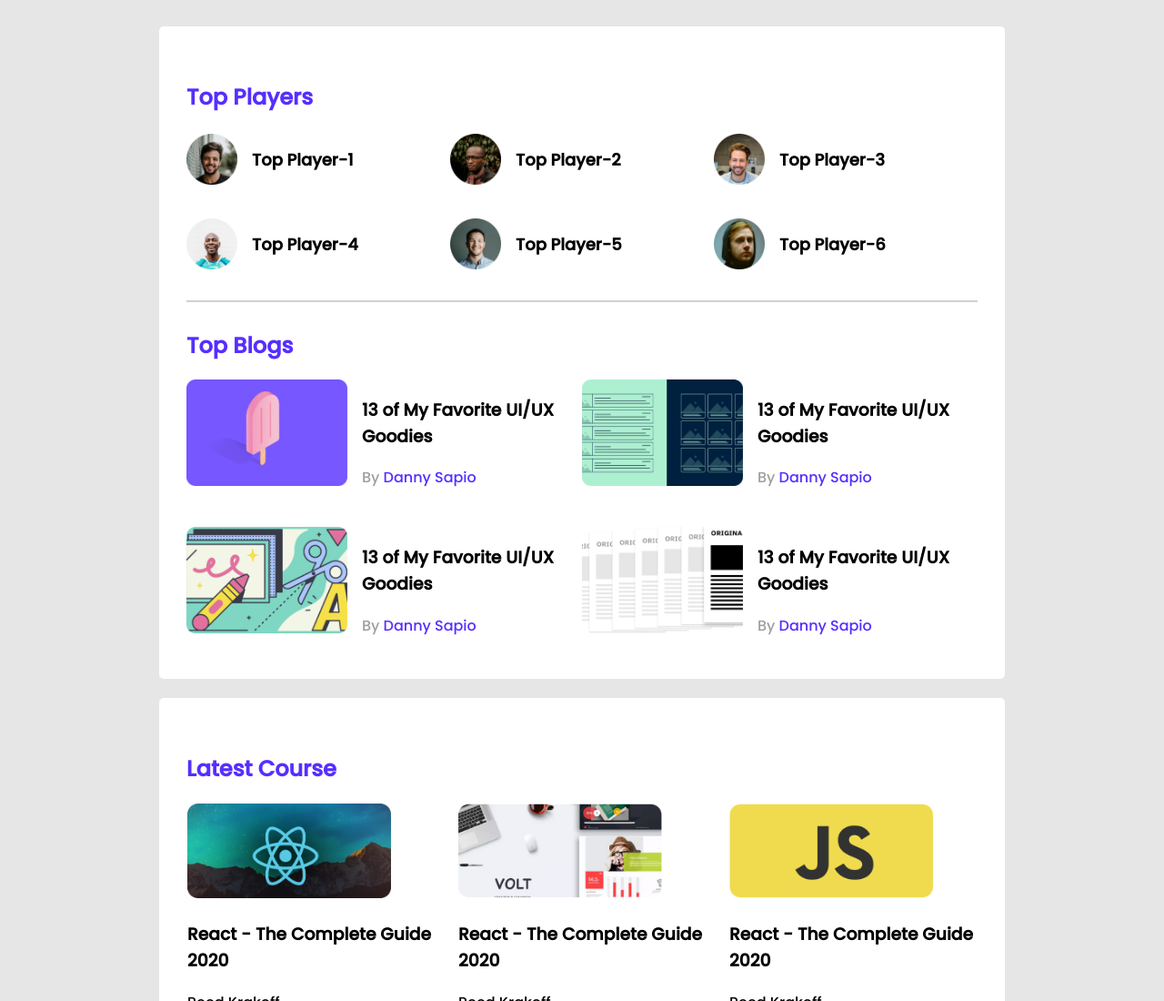
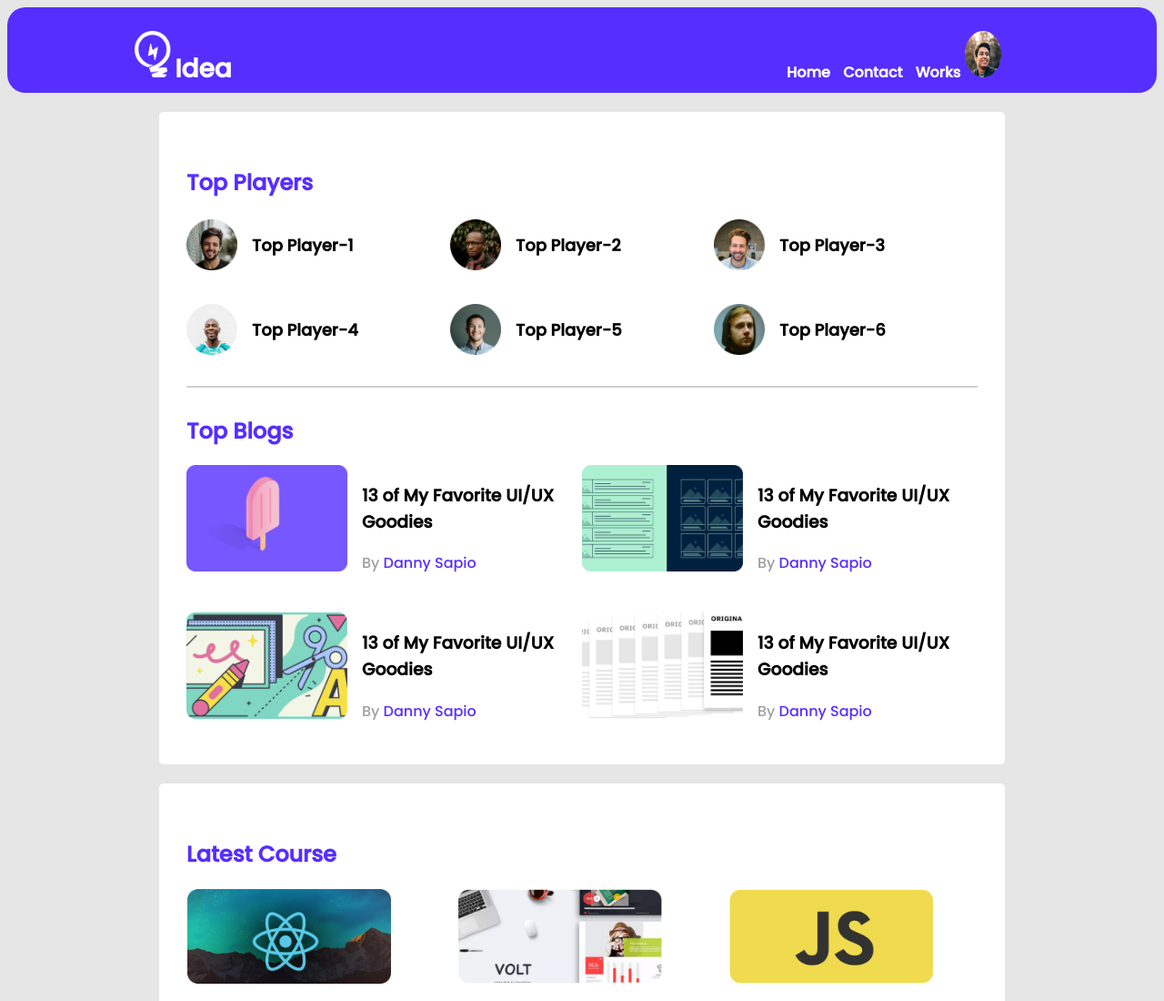
Before and after one commit to RaichUddin/web-design2, a plain HTML site: page index.html in a window 1280 px wide. Shown: the top 1100 px of the page at 91% size. Drawn offline with Linux system fonts and the light colour scheme.

Commit message:
added some

```diff
--- a/index.html
+++ b/index.html
@@ -14,8 +14,23 @@
 <body>
     <!-- header start -->
     <header>
+        <div class="nav-menu">
+
+            <div class="nav-logo">
+                <img src="leader-board-main/images/icons/logo.png" alt="">
+                <span id="idea">Idea</span>
+            </div>
+            <div class="nav-links">
+                <a href="">Home</a>
+                <a href="">Contact</a>
+                <a href="">Works</a>
+                <img src="leader-board-main/images/icons/profile.png" alt="">
+            </div>
+
+        </div>
 
     </header>
+
     <!-- header end -->
     <main>
         <!-- top player and top blogs -->
--- a/style.css
+++ b/style.css
@@ -10,6 +10,59 @@ main{
     flex-direction: column;
     align-items: center;
 }
+/* Header style */
+
+
+.nav-menu{
+
+    display: grid;
+    grid-template-columns: repeat(2, 1fr);
+    grid-column-gap: 430px;
+    width: 100%;
+    height: 94px;
+    background-color: #562EFF;
+    border-radius: 20px;
+
+}
+
+.nav-logo img{
+    width: 40px;
+    height: 51px;
+    margin-left: 140px;
+    margin-top: 26px;
+}
+#idea{
+    font-size: 28px;
+    font-weight: 800;
+    color: #ffffff;
+}
+.nav-links:hover a{
+    border-bottom: 2px solid red;
+}
+.nav-logo:hover #idea{
+    border-bottom: 2px solid black;
+    cursor: pointer;
+    color: brown;
+}
+.nav-links img{
+    width: 40px;
+    height: 51px;
+    margin-top: 26px;
+
+
+}
+
+
+.nav-links a{
+    text-decoration: none;
+    font-size: 16px;
+    color: #ffffff;
+    font-weight: 600;
+    margin-left: 10px;
+}
+
+ /* header style End................ */
+
 .container{
     background-color: #ffffff;
     width: 870px;
@@ -119,13 +172,13 @@ font-size: 16px;
 /* Media quares */
 /* mobile device */
 @media only screen and (max-width:688px) {
-    .container{
+    .container, header{
         width: 100%;
     }
-    .players, .blogs, .courses{
+    .players, .blogs, .courses, .nav-menu{
         grid-template-columns: repeat(1, 1fr);
     }
-    .player, .blogs{
+    .player, .blogs, .nav-menu{
         flex-direction: column;
     }
 
```
